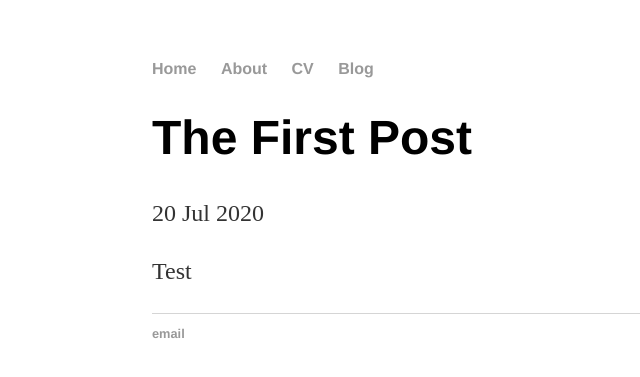
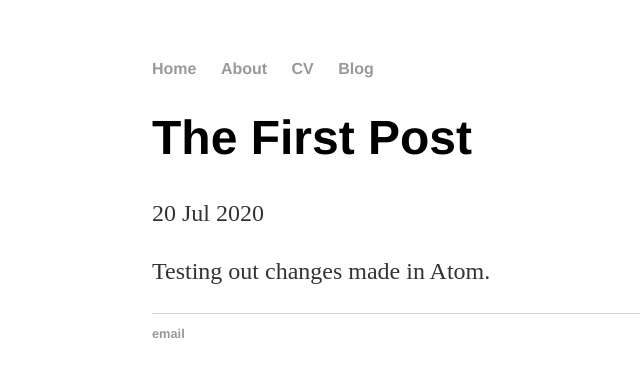
Before and after one commit to tomburr/tomburr.github.io, a Jekyll site: the page built from _posts/2020-07-20-test-post.md, in a window 1280 px wide. Shown: the top 377 px of the page, without its empty margins (40-680 px from the left). Built offline with Jekyll 4.4.1, drawn with Linux system fonts in a browser that asks for light colours.

Commit message:
Update 2020-07-20-test-post.md

```diff
--- a/_posts/2020-07-20-test-post.md
+++ b/_posts/2020-07-20-test-post.md
@@ -4,4 +4,4 @@ title: "The First Post"
 date: 2020-07-20
 ---
 
-Test
+Testing out changes made in Atom.
```
